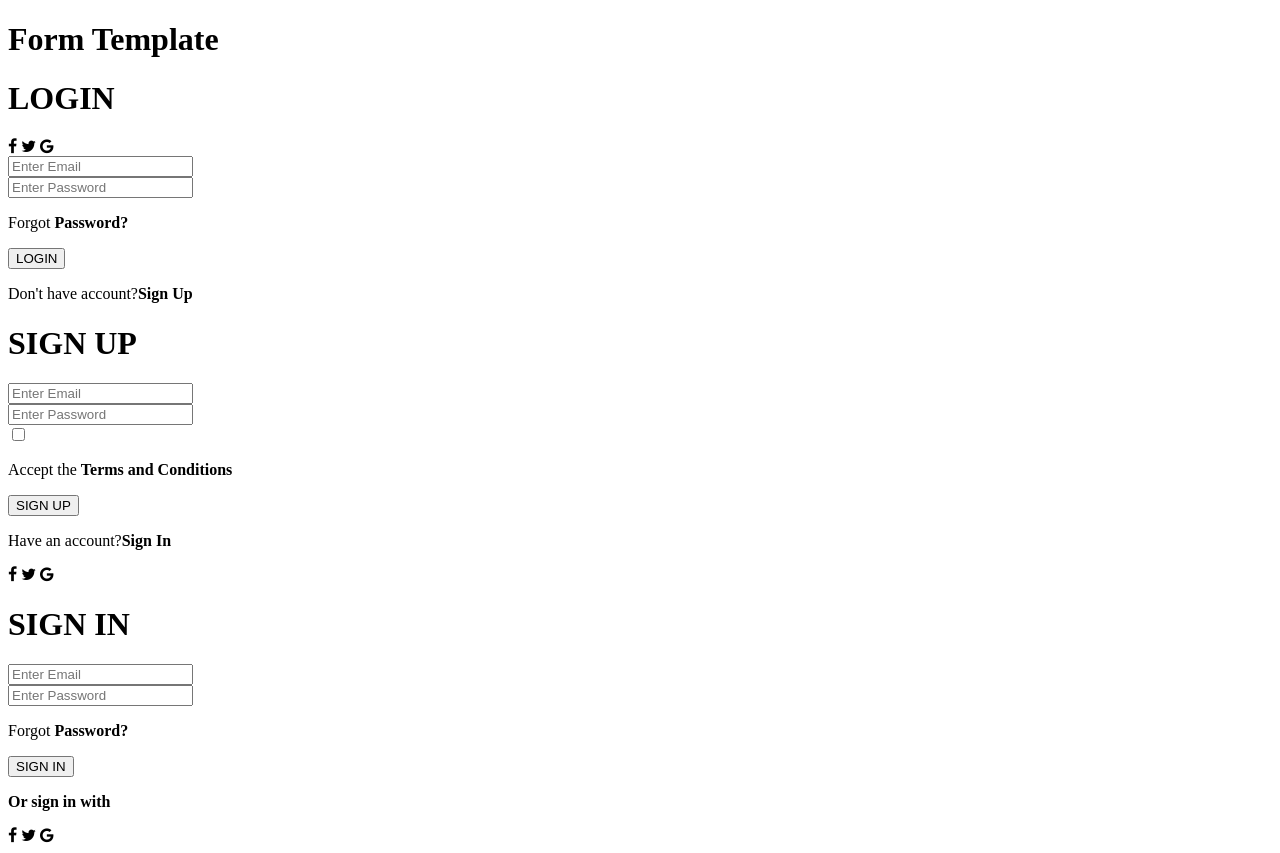
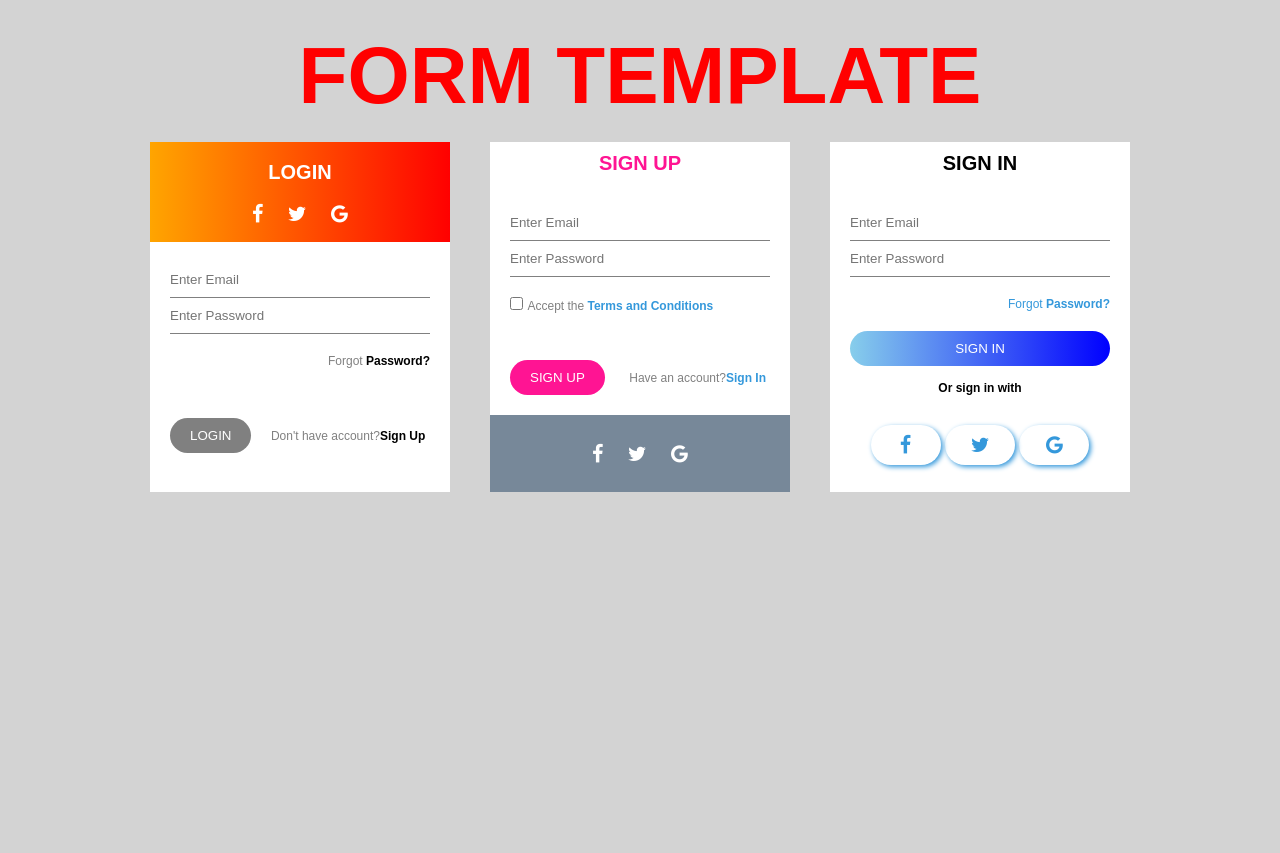
Before and after one commit to shivam-98-tripathi/Full-Stack-Course-Practicals, a plain HTML site: page Practical14.html in a window 1280 px wide. After the commit the page ends 800 px from the top, so only its background shows below. Drawn offline with Linux system fonts and the light colour scheme.

Commit message:
Last Commit

```diff
--- a/Practical14.css
+++ b/Practical14.css
@@ -0,0 +1,246 @@
+* {
+	margin: 0;
+	padding: 0;
+	box-sizing: border-box;
+	font-family: Arial, Helvetica, sans-serif;
+}
+body {
+	background-color: lightgrey;
+	display: flex;
+	flex-direction: column;
+}
+header h1 {
+	text-transform: uppercase;
+	color: red;
+	font-size: 80px;
+	text-align: center;
+	margin-top: 30px;
+}
+.main-container {
+	display: flex;
+	flex-direction: row;
+	flex-wrap: wrap;
+	justify-content: center;
+}
+.form-template1 {
+	width: 300px;
+	height: 350px;
+	background-color: #fff;
+	margin-top: 50px;
+	margin: 20px;
+}
+.form-header-t1 {
+	width: 100%;
+	height: 100px;
+	background: linear-gradient(to right, orange, red);
+	display: flex;
+	flex-direction: column;
+	justify-content: center;
+	align-items: center;
+}
+.form-header-t1 h1 {
+	color: white;
+	font-size: 20px;
+	padding: 10px 0px;
+}
+.form-header-t1 .social i {
+	color: white;
+	font-size: 20px;
+	padding: 10px 10px;
+}
+.form-container-t1 {
+	padding: 20px;
+}
+input[type="email"] {
+	outline: none;
+	border: none;
+	border-bottom: 1px solid grey;
+	padding: 10px 0px;
+	width: 100%;
+}
+input[type="password"] {
+	outline: none;
+	border: none;
+	border-bottom: 1px solid grey;
+	padding: 10px 0px;
+	width: 100%;
+}
+
+.form-container-t1 p {
+	font-size: 12px;
+	color: grey;
+	padding: 20px 0px;
+	text-align: right;
+}
+.form-container-t1 p b {
+	color: black;
+}
+input[type="submit"] {
+	outline: none;
+	border: none;
+	border-radius: 20px;
+	background-color: grey;
+	color: white;
+	padding: 10px 20px;
+	margin-top: 30px;
+}
+.form-container-t1 p#p2 {
+	display: inline-block;
+	margin-left: 15px;
+}
+
+/* Form template2*/
+
+.form-template2 {
+	width: 300px;
+	height: 350px;
+	background-color: #fff;
+	margin-top: 50px;
+	margin: 20px;
+}
+.form-header-t2 {
+	background-color: #fff;
+	display: flex;
+	flex-direction: column;
+	justify-content: center;
+	align-items: center;
+}
+.form-header-t2 h1 {
+	color: deeppink;
+	font-size: 20px;
+	padding: 10px 0px;
+}
+
+.form-container-t2 {
+	padding: 20px;
+}
+input[type="email"] {
+	outline: none;
+	border: none;
+	border-bottom: 1px solid grey;
+	padding: 10px 0px;
+	width: 100%;
+}
+input[type="password"] {
+	outline: none;
+	border: none;
+	border-bottom: 1px solid grey;
+	padding: 10px 0px;
+	width: 100%;
+}
+
+input[type="checkbox"] {
+	margin: 20px 0px;
+}
+
+.form-container-t2 p {
+	display: inline-block;
+	font-size: 12px;
+	color: grey;
+}
+.form-container-t2 p b {
+	color: #3498db;
+}
+.form-container-t2 input[type="submit"] {
+	outline: none;
+	border: none;
+	border-radius: 20px;
+	background-color: deeppink;
+	color: white;
+	padding: 10px 20px;
+	margin-top: 30px;
+}
+.form-container-t2 p#p3 {
+	display: inline-block;
+	margin-left: 20px;
+}
+.form-footer-t2 {
+	background-color: #778899;
+	height: 77px;
+	display: flex;
+	justify-content: center;
+	align-items: center;
+}
+.form-footer-t2 .social i {
+	color: white;
+	font-size: 20px;
+	padding: 10px 10px;
+}
+
+/* form template 3*/
+
+.form-template3 {
+	width: 300px;
+	height: 350px;
+	background-color: #fff;
+	margin-top: 50px;
+	margin: 20px;
+}
+.form-header-t3 {
+	background-color: #fff;
+	display: flex;
+	flex-direction: column;
+	justify-content: center;
+	align-items: center;
+}
+.form-header-t3 h1 {
+	color: black;
+	font-size: 20px;
+	padding: 10px 0px;
+}
+
+.form-container-t3 {
+	padding: 20px;
+}
+input[type="email"] {
+	outline: none;
+	border: none;
+	border-bottom: 1px solid grey;
+	padding: 10px 0px;
+	width: 100%;
+}
+input[type="password"] {
+	outline: none;
+	border: none;
+	border-bottom: 1px solid grey;
+	padding: 10px 0px;
+	width: 100%;
+}
+
+.form-container-t3 p {
+	font-size: 12px;
+	color: #3498db;
+	padding: 20px 0px;
+	text-align: right;
+}
+.form-container-t3 p#p4 {
+	color: black;
+	text-align: center;
+	margin-top: -5px;
+}
+.form-container-t3 input[type="submit"] {
+	outline: none;
+	border: none;
+	border-radius: 20px;
+	display: block;
+	width: 100%;
+
+	background: linear-gradient(to right, skyblue, blue);
+	color: white;
+	padding: 10px 20px;
+	margin-top: 0px;
+}
+.form-footer-t3 {
+	display: flex;
+	justify-content: center;
+}
+.form-footer-t3 .social i {
+	color: #3498db;
+	font-size: 20px;
+	text-align: center;
+	width: 70px;
+	border-radius: 20px;
+	padding: 10px 0px;
+	box-shadow: 2px 2px 5px #3498db;
+	margin-top: -10px;
+}
--- a/Practical14.html
+++ b/Practical14.html
@@ -4,7 +4,7 @@
 		<meta charset="UTF-8" />
 		<meta name="viewport" content="width=device-width, initial-scale=1.0" />
 		<title>Practical-14</title>
-		<link rel="stylesheet" href="/Practical-14.css" />
+		<link rel="stylesheet" href="/Practical14.css" />
 		<link
 			rel="stylesheet"
 			href="https://stackpath.bootstrapcdn.com/font-awesome/4.7.0/css/font-awesome.min.css"
```
